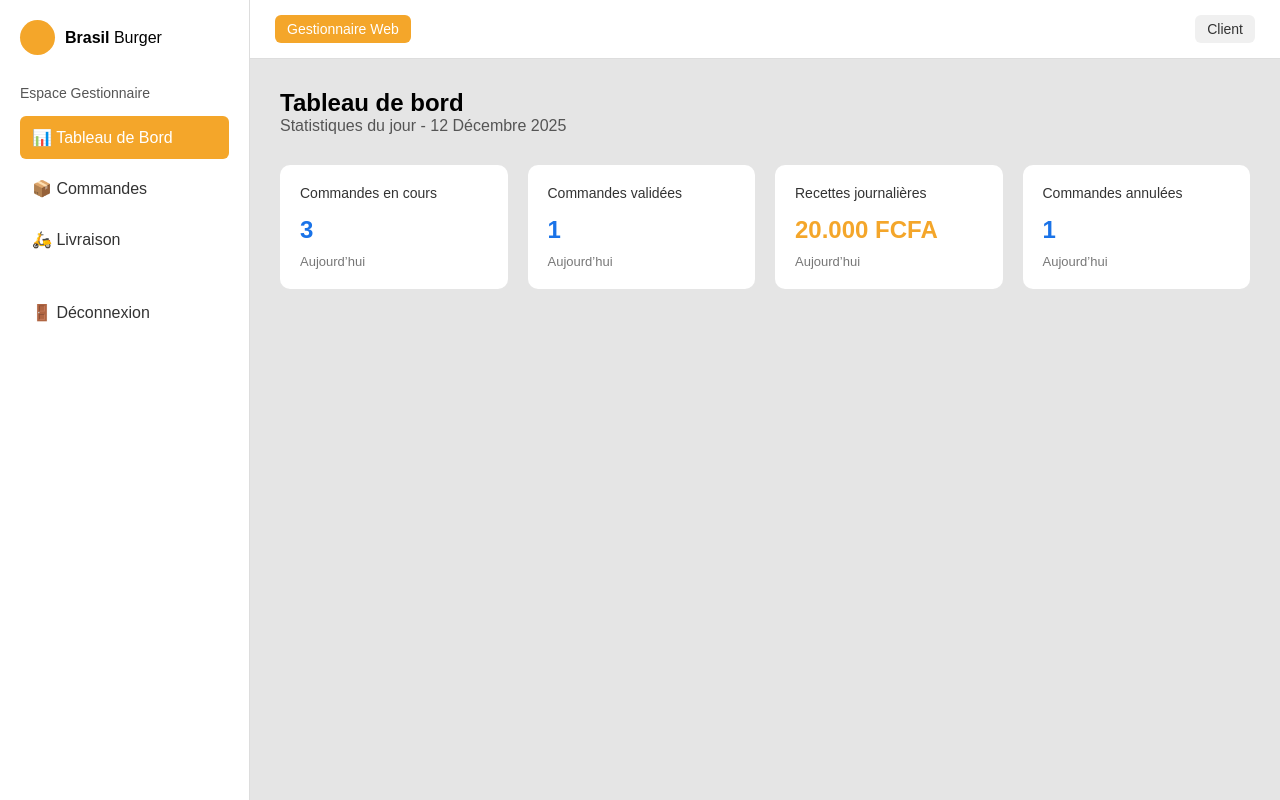
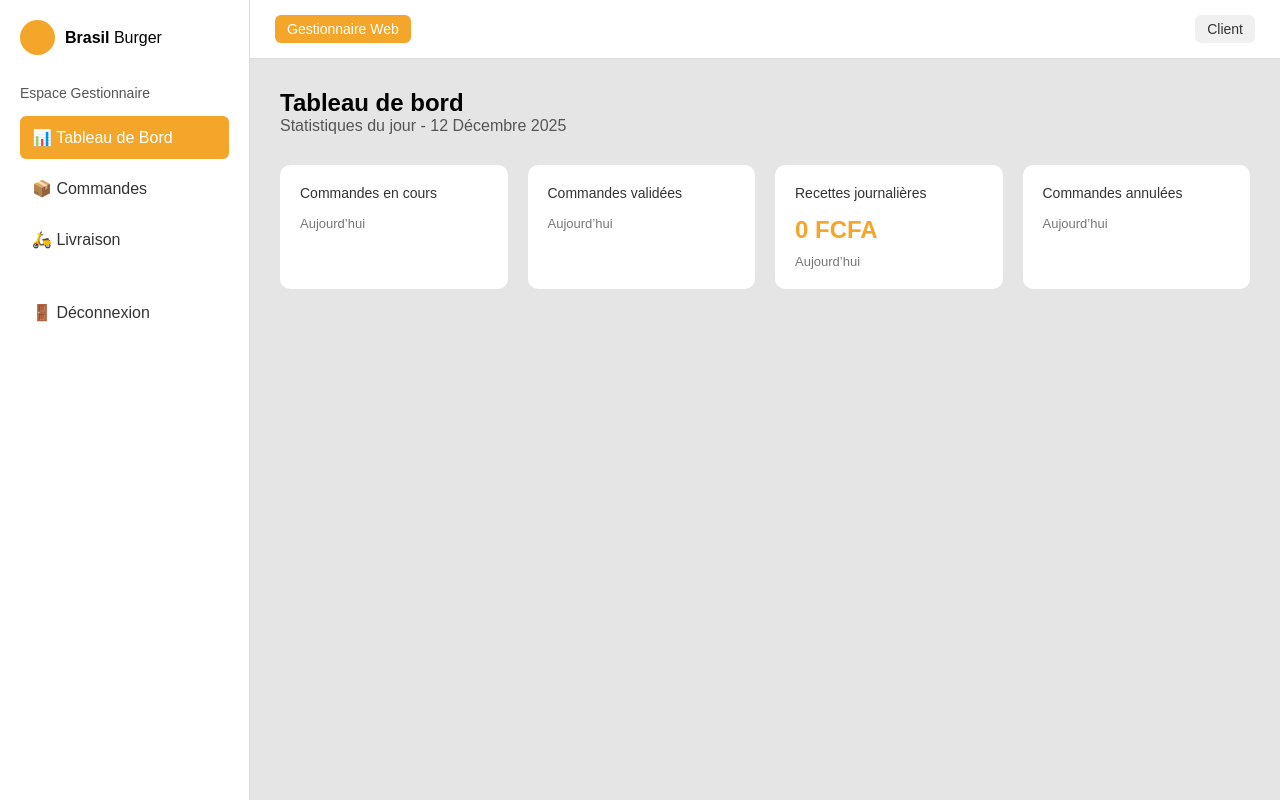
Before and after one commit to daniel-sysnet/projet-semestre_1_brasilburger, a Symfony app: template templates/dashboard/index.html.twig in a window 1280 px wide. Run offline with Twig, Linux system fonts and the light colour scheme; the template is opened without the code that fills it, so the values that code supplies are empty; some libraries are stand-ins or nearby versions.

Commit message:
feat: créer le dashboard gestionnaire avec statistiques dynamiques et design

```diff
--- a/templates/dashboard/index.html.twig
+++ b/templates/dashboard/index.html.twig
@@ -20,7 +20,7 @@
 
         <nav class="menu">
             <a href="#" class="active">📊 Tableau de Bord</a>
-            <a href="#">📦 Commandes</a>
+            <a href="{{ path('commandes_index') }}">📦 Commandes</a>
             <a href="#">🛵 Livraison</a>
             <a href="{{ path('logout') }}" class="logout">🚪 Déconnexion</a>
         </nav>
@@ -42,25 +42,25 @@
             <div class="cards">
                 <div class="card">
                     <p class="card-title">Commandes en cours</p>
-                    <p class="card-value blue">3</p>
+                    <p class="card-value blue">{{ stats.commandes_en_cours }}</p>
                     <p class="card-footer">Aujourd’hui</p>
                 </div>
 
                 <div class="card">
                     <p class="card-title">Commandes validées</p>
-                    <p class="card-value blue">1</p>
+                    <p class="card-value blue">{{ stats.commandes_validees }}</p>
                     <p class="card-footer">Aujourd’hui</p>
                 </div>
 
                 <div class="card">
                     <p class="card-title">Recettes journalières</p>
-                    <p class="card-value orange">20.000 FCFA</p>
+                    <p class="card-value orange">{{ stats.recettes_journalieres|number_format(0, ',', ' ') }} FCFA</p>
                     <p class="card-footer">Aujourd’hui</p>
                 </div>
 
                 <div class="card">
                     <p class="card-title">Commandes annulées</p>
-                    <p class="card-value blue">1</p>
+                    <p class="card-value blue">{{ stats.commandes_annulees }}</p>
                     <p class="card-footer">Aujourd’hui</p>
                 </div>
             </div>
```
Also changed, not shown: src/Controller/DashboardController.php (+11 -1 lines).
